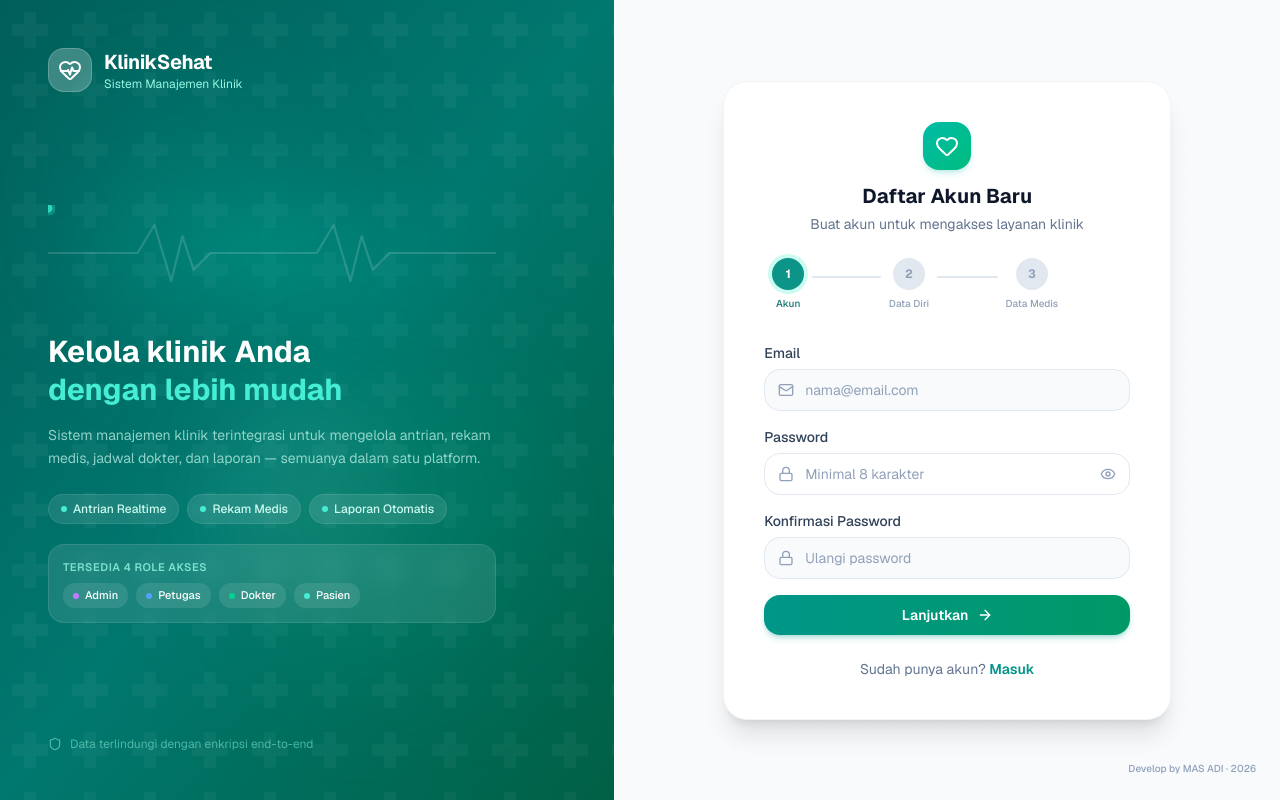
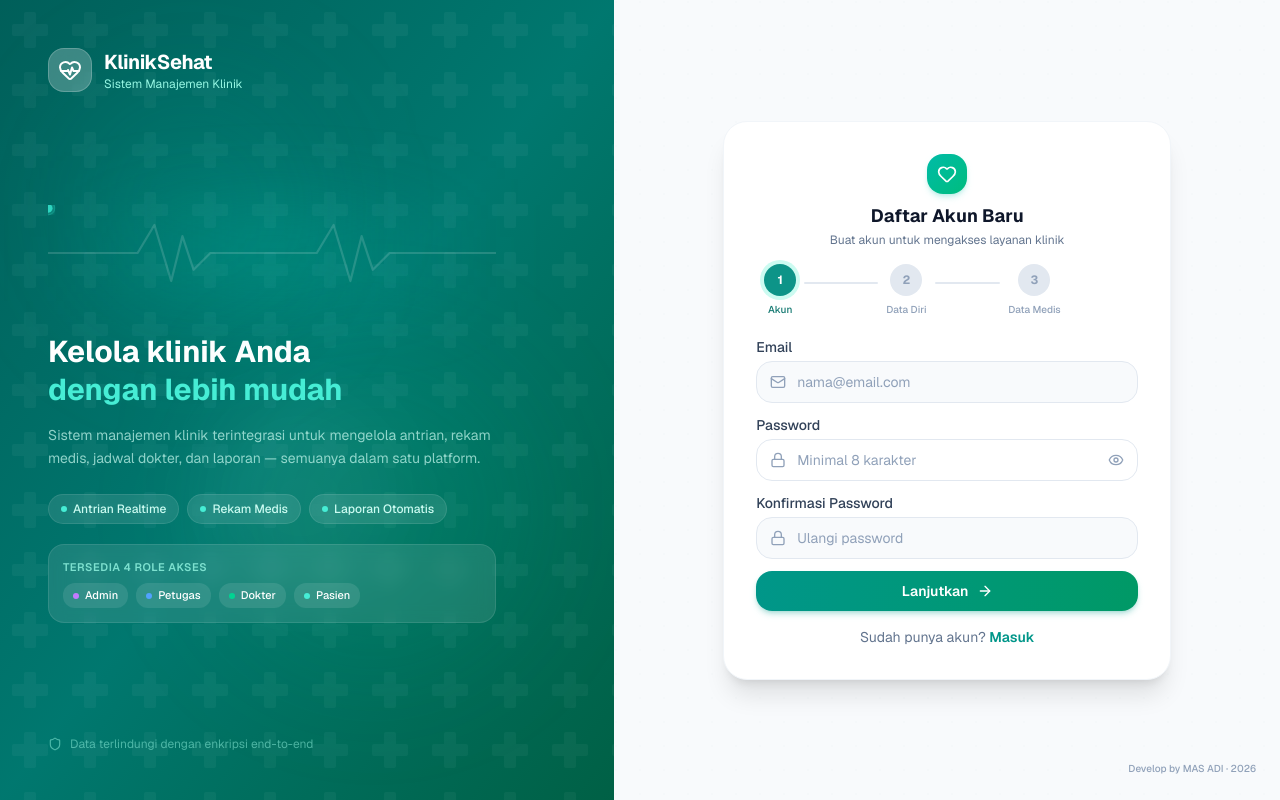
Before and after one commit to muhammadindrawan24/adi-sistemmanajemenklinik, a Next.js app: page /register in a window 1280 px wide. Built offline with nearby package versions, Linux system fonts and the light colour scheme.

Commit message:
fix: halaman register lebih compact agar tidak scroll

```diff
--- a/src/app/(auth)/layout.tsx
+++ b/src/app/(auth)/layout.tsx
@@ -169,7 +169,7 @@ export default function AuthLayout({
       </div>
 
       {/* Right panel — form */}
-      <div className="flex-1 flex items-center justify-center p-6 relative">
+      <div className="flex-1 flex items-center justify-center p-6 relative overflow-hidden">
         {/* Subtle background pattern */}
         <div className="absolute inset-0 opacity-[0.015]">
           <svg className="absolute top-0 left-0 w-full h-full" xmlns="http://www.w3.org/2000/svg">
--- a/src/app/(auth)/register/page.tsx
+++ b/src/app/(auth)/register/page.tsx
@@ -297,20 +297,20 @@ export default function RegisterPage() {
         </div>
       )}
 
-      <div className="p-8 sm:p-10">
+      <div className="p-6 sm:p-8">
         {/* Header */}
-        <div className="text-center mb-6">
-          <div className="inline-flex items-center justify-center w-12 h-12 bg-gradient-to-br from-teal-500 to-emerald-500 rounded-xl mb-3 shadow-md shadow-teal-500/20">
-            <Heart className="w-6 h-6 text-white" />
+        <div className="text-center mb-4">
+          <div className="inline-flex items-center justify-center w-10 h-10 bg-gradient-to-br from-teal-500 to-emerald-500 rounded-xl mb-2 shadow-md shadow-teal-500/20">
+            <Heart className="w-5 h-5 text-white" />
           </div>
-          <h2 className="text-xl font-bold text-foreground">Daftar Akun Baru</h2>
-          <p className="text-sm text-slate-500 mt-1">
+          <h2 className="text-lg font-bold text-foreground">Daftar Akun Baru</h2>
+          <p className="text-xs text-slate-500 mt-0.5">
             Buat akun untuk mengakses layanan klinik
           </p>
         </div>
 
         {/* Progress Indicator */}
-        <div className="flex items-center justify-between mb-8 px-2">
+        <div className="flex items-center justify-between mb-5 px-2">
           {steps.map((step, i) => (
             <div key={step.number} className="flex items-center flex-1">
               <div className="flex flex-col items-center">
@@ -361,11 +361,11 @@ export default function RegisterPage() {
               e.preventDefault();
               handleNextStep();
             }}
-            className="space-y-4 animate-fadeIn"
+            className="space-y-3 animate-fadeIn"
           >
             {/* Email */}
             <div>
-              <label className="block text-sm font-medium text-slate-700 mb-1.5">
+              <label className="block text-sm font-medium text-slate-700 mb-1">
                 Email
               </label>
               <div className="relative">
@@ -389,7 +389,7 @@ export default function RegisterPage() {
 
             {/* Password */}
             <div>
-              <label className="block text-sm font-medium text-slate-700 mb-1.5">
+              <label className="block text-sm font-medium text-slate-700 mb-1">
                 Password
               </label>
               <div className="relative">
@@ -424,7 +424,7 @@ export default function RegisterPage() {
 
             {/* Confirm Password */}
             <div>
-              <label className="block text-sm font-medium text-slate-700 mb-1.5">
+              <label className="block text-sm font-medium text-slate-700 mb-1">
                 Konfirmasi Password
               </label>
               <div className="relative">
@@ -463,11 +463,11 @@ export default function RegisterPage() {
               e.preventDefault();
               handleNextStep();
             }}
-            className="space-y-4 animate-fadeIn"
+            className="space-y-3 animate-fadeIn"
           >
             {/* Full Name */}
             <div>
-              <label className="block text-sm font-medium text-slate-700 mb-1.5">
+              <label className="block text-sm font-medium text-slate-700 mb-1">
                 Nama Lengkap
               </label>
               <div className="relative">
@@ -491,7 +491,7 @@ export default function RegisterPage() {
 
             {/* Phone */}
             <div>
-              <label className="block text-sm font-medium text-slate-700 mb-1.5">
+              <label className="block text-sm font-medium text-slate-700 mb-1">
                 Nomor Telepon
               </label>
               <div className="relative">
@@ -515,7 +515,7 @@ export default function RegisterPage() {
 
             {/* Address */}
             <div>
-              <label className="block text-sm font-medium text-slate-700 mb-1.5">
+              <label className="block text-sm font-medium text-slate-700 mb-1">
                 Alamat Lengkap
               </label>
               <div className="relative">
@@ -524,7 +524,7 @@ export default function RegisterPage() {
                 </div>
                 <textarea
                   placeholder="Jalan, RT/RW, Kelurahan, Kecamatan, Kota"
-                  rows={3}
+                  rows={2}
                   {...step2Form.register("address")}
                   className="w-full pl-10 pr-4 py-2.5 bg-slate-50 border border-slate-200 rounded-xl text-sm text-slate-900 placeholder:text-slate-400 transition-all resize-none hover:border-slate-300 focus:bg-white focus:border-teal-500 focus:ring-2 focus:ring-teal-500/20"
                 />
@@ -562,11 +562,11 @@ export default function RegisterPage() {
         {currentStep === 3 && (
           <form
             onSubmit={step3Form.handleSubmit(onSubmitStep3)}
-            className="space-y-4 animate-fadeIn"
+            className="space-y-3 animate-fadeIn"
           >
             {/* NIK */}
             <div>
-              <label className="block text-sm font-medium text-slate-700 mb-1.5">
+              <label className="block text-sm font-medium text-slate-700 mb-1">
                 NIK (Nomor Induk Kependudukan)
               </label>
               <div className="relative">
@@ -591,7 +591,7 @@ export default function RegisterPage() {
 
             {/* Birth Date */}
             <div>
-              <label className="block text-sm font-medium text-slate-700 mb-1.5">
+              <label className="block text-sm font-medium text-slate-700 mb-1">
                 Tanggal Lahir
               </label>
               <div className="relative">
@@ -614,7 +614,7 @@ export default function RegisterPage() {
 
             {/* Gender */}
             <div>
-              <label className="block text-sm font-medium text-slate-700 mb-1.5">
+              <label className="block text-sm font-medium text-slate-700 mb-1">
                 Jenis Kelamin
               </label>
               <div className="relative">
@@ -643,7 +643,7 @@ export default function RegisterPage() {
 
             {/* Blood Type */}
             <div>
-              <label className="block text-sm font-medium text-slate-700 mb-1.5">
+              <label className="block text-sm font-medium text-slate-700 mb-1">
                 Golongan Darah
               </label>
               <div className="relative">
@@ -702,7 +702,7 @@ export default function RegisterPage() {
         )}
 
         {/* Login Link */}
-        <div className="text-center mt-6">
+        <div className="text-center mt-4">
           <p className="text-sm text-slate-500">
             Sudah punya akun?{" "}
             <Link
```
